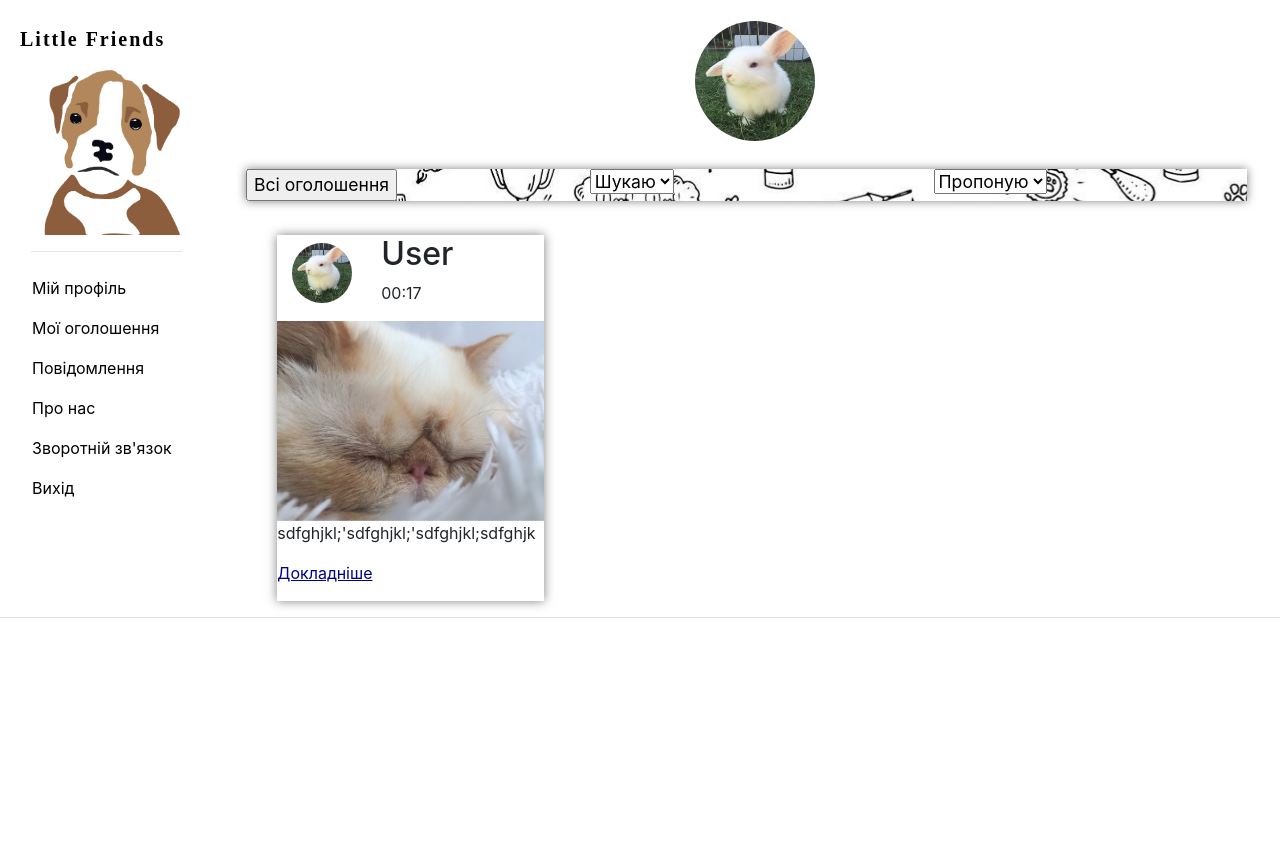
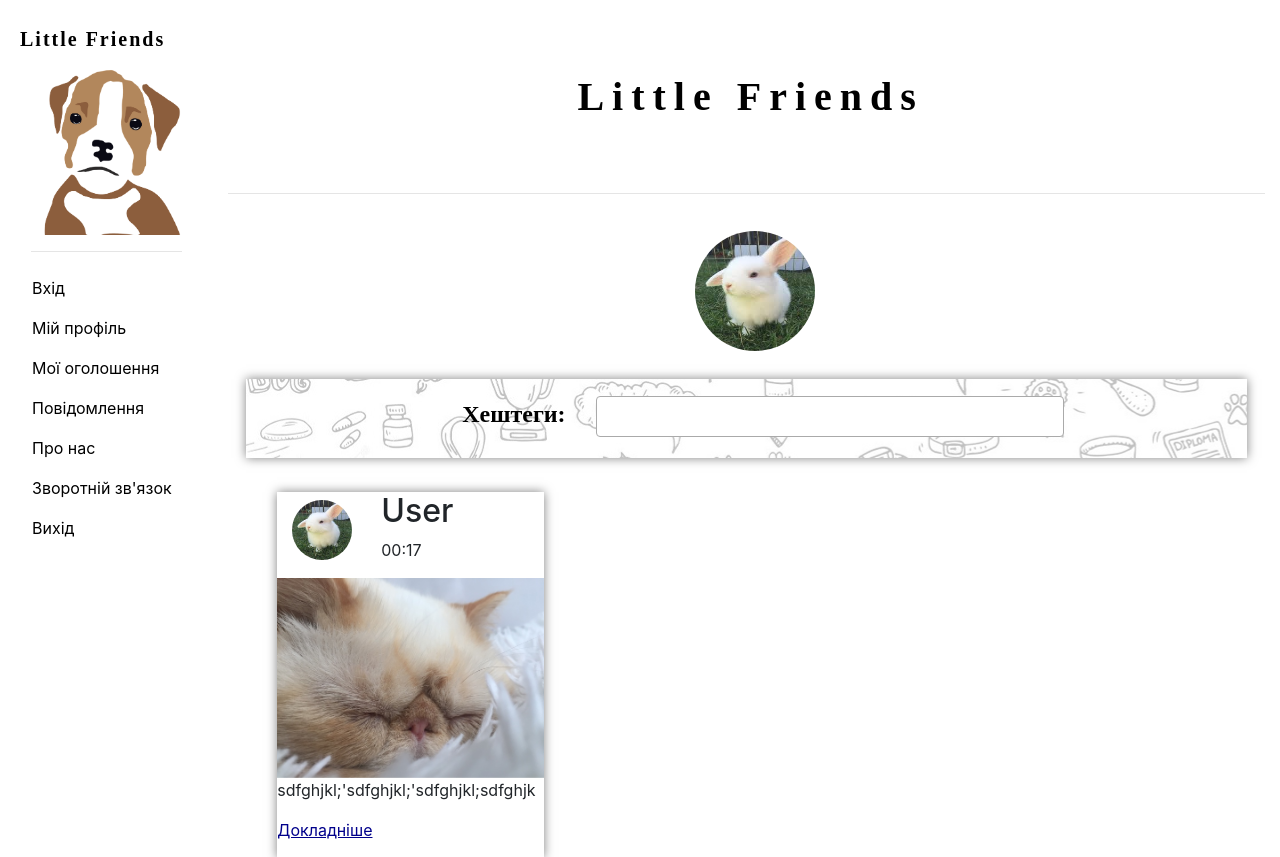
Before and after one commit to HolyShining/little-friends, a Python web app: template app/templates/index.html in a window 1280 px wide. Shown: the top 857 px of the page. Before the commit the page ends 618 px from the top, so only its background shows below. Run offline with Jinja, Linux system fonts and the light colour scheme; the template is opened without the code that fills it, so the values that code supplies are empty; some libraries are stand-ins or nearby versions.

Commit message:
Update index.html
changed top-menu, added js from separate file

```diff
--- a/app/templates/index.html
+++ b/app/templates/index.html
@@ -17,6 +17,9 @@
         <script src="https://stackpath.bootstrapcdn.com/bootstrap/4.5.2/js/bootstrap.min.js" integrity="sha384-B4gt1jrGC7Jh4AgTPSdUtOBvfO8shuf57BaghqFfPlYxofvL8/KUEfYiJOMMV+rV" crossorigin="anonymous"></script>
 
         <link rel="stylesheet" href="https://use.fontawesome.com/releases/v5.0.13/css/all.css" integrity="sha384-DNOHZ68U8hZfKXOrtjWvjxusGo9WQnrNx2sqG0tfsghAvtVlRW3tvkXWZh58N9jp" crossorigin="anonymous">
+
+        <link href="https://cdn.jsdelivr.net/npm/select2@4.1.0-beta.1/dist/css/select2.min.css" rel="stylesheet" />
+        <script src="https://cdn.jsdelivr.net/npm/select2@4.1.0-beta.1/dist/js/select2.min.js"></script>
     </head>
     <body>
         <link rel="import" href="home/about.html">
@@ -36,12 +39,13 @@
                         <div class="row">
                             <ul class="nav navbar-nav bd-navbar-nav flex-column">
 
-                                <!--user isn`t logged in
+                                <!--user isn`t logged in-->
                                 <li class="nav-item">
                                     <a class="nav-link" href="./login.html">Вхід</a>
-                                </li>-->
+                                </li>
+                                <!--end user isn`t logged in-->
 
-                                <!--user is logged-->
+                                <!--user is logged in-->
                                 <li class="nav-item">
                                     <a class="nav-link active" href="./my_profile.html">Мій профіль</a>
                                 </li>
@@ -51,8 +55,8 @@
                                 <li class="nav-item">
                                     <a class="nav-link" href="./message.html">Повідомлення</a>
                                 </li>
+                                <!--end user is logged in-->
 
-                                <!--for both-->
                                 <li class="nav-item">
                                     <a class="nav-link" href="./home/about.html">Про нас</a>
                                 </li>
@@ -60,23 +64,25 @@
                                     <a class="nav-link" href="./contact.html">Зворотній зв'язок</a>
                                 </li>
 
-                                <!--user is logged-->
+                                <!--user is logged in-->
                                 <li class="nav-item">
                                     <a class="nav-link" href="./login.html" onclick="return confirm('Чи дійсно ви хочете вийти?')">Вихід</a>
                                 </li>
+                                <!--end user is logged in-->
                             </ul>
                         </div>
                     </nav>
                 </div>
                 <div class="col-10">
 
-                    <!--user isn`t logged in
+                    <!--user isn`t logged in-->
                     <div class="row">
                         <div class="col-12">
                             <h1 class="brand-not">Little Friends</h1>
                             <hr>
                         </div>
-                    </div>-->
+                    </div>
+                    <!--end user isn`t logged in-->
 
                     <!--user is logged in-->
                     <!-- user photo -->
@@ -85,29 +91,25 @@
 
                     <!-- top menu -->
                     <div class="top-menu">
+                        <div class="overlay">
                         <div class="row">
-                            <div class="col-4">
-                                <input type="submit" value="Всі оголошення" class="top-menu-item"/>
+                            <div class="col-4 text-right">
+                                <label class="lab-hash" for="hashtag">Хештеги:</label>
                             </div>
-
-                            <!-- filter looking for all or using hashtag -->
-                            <div class="col-4">
-                                <select class="top-menu-item">hello
-                                    <option>Шукаю</option>
-                                    <option>muy</option>
-                                </select>
-                            </div>
-
-                            <!-- filter offer all or using hashtag -->
-
-                            <div class="col-4">
-                                <select class="top-menu-item">
-                                    <option>Пропоную</option>
-                                    <option>muy</option>
-                                </select>
+                            <div class="col-6">
+                                <!--hashtags-->
+                                    <select class="js-example-basic-multiple form-control" id="hashtag" name="states[]" multiple="multiple">
+                                        <option value="">Шукаю</option>
+                                        <option value="">Пропоную</option>
+                                        <option value="">Alabama</option>
+                                        <option value="">Wyoming</option>
+                                    </select>
+                                    <script src="../static/js/select.js"></script>
                             </div>
                         </div>
                     </div>
+                    </div>
+                    <!--end user is logged in-->
 
                     <div class="row">
                         <div class="announcement col-md-3">
@@ -128,6 +130,7 @@
 
                                 <!--user is logged-->
                                 <a href="./announcement/details.html" class="announcement-link">Докладніше</a>
+                                <!--end user is logged in-->
                             </div>
 
                         </div>
```
